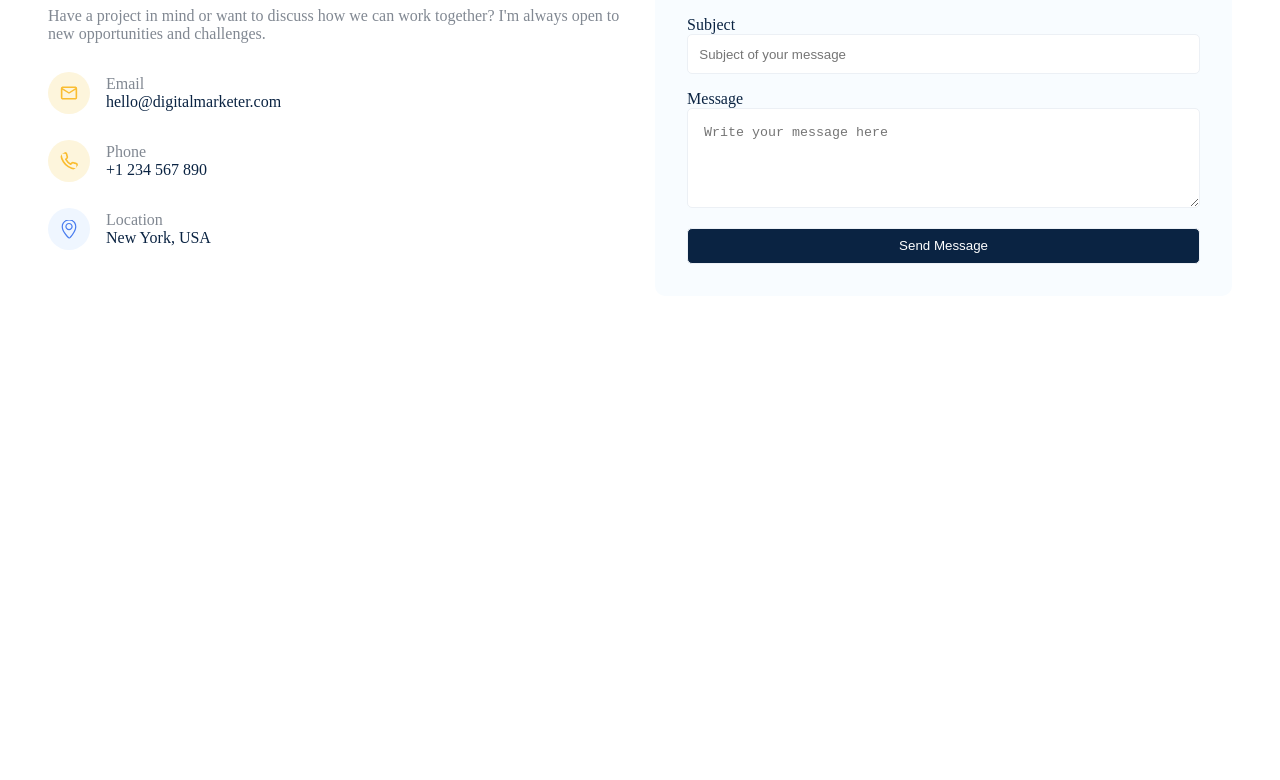
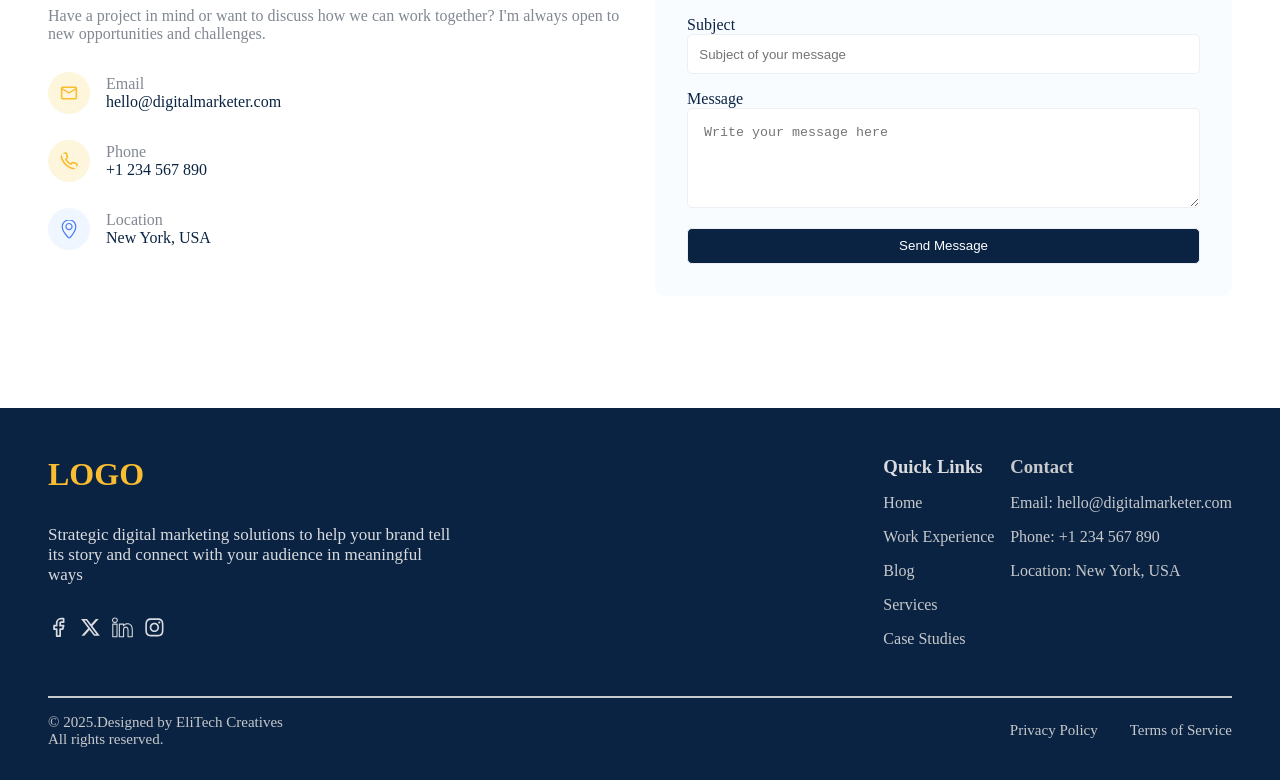
Before and after one commit to Despitejnr/Portfolio, a React (Vite) app: page / in a window 1280 px wide. Shown: the part 3444-4224 px from the top of the page. Before the commit the page ends 3852 px from the top, so only its background shows below. Built offline with nearby package versions, Linux system fonts and the light colour scheme.

Commit message:
finished up the footer component

```diff
--- a/src/Components/Footer/Footer.css
+++ b/src/Components/Footer/Footer.css
@@ -0,0 +1,69 @@
+.footer{
+    background-color:  #0A2342;
+    padding: 3rem 3rem 2rem 3rem;
+    color: #d9dbdf;
+}
+.footer-top{
+    display: flex;
+    justify-content: space-between;
+    margin-bottom: 3rem;
+}
+.footer-logo{
+    display: flex;
+    flex-direction: column;
+    gap: 2rem;
+}
+.footer-logo h1{
+    font-size: 2rem;
+    color: #FABD31;
+}
+.footer-logo p{
+    width: 50%;
+    font-size: 17px;
+
+}
+.footer-img .footer-icon{
+    margin-right: 0.7rem;
+    font-size: 1.3rem;
+    color: #d9dbdf;
+}
+.footer-links{
+    display: flex;
+    flex-direction: column;
+    gap: 1rem;
+
+}
+.footer-links ul{
+    display: flex;
+    flex-direction: column;
+    gap: 1rem;
+}
+.footer-links ul a{
+    color: #c7c9cc;
+    text-decoration: none;
+}
+.footer-links ul a:hover{
+    color: #FABD31;
+}
+.footer-contact{
+    display: flex;
+    flex-direction: column;
+    gap: 1rem;
+    color: #c7c9cc;
+}
+.footer-bottom{
+    margin-top: 1rem;
+    display: flex;
+    justify-content: space-between;
+    align-items: center;
+    color: #c7c9cc;
+    font-size: 15px;
+}
+.footer hr{
+    border: 0.5px solid #c7c9cc;
+}
+.footer-policy{
+    display: flex;
+    gap: 2rem;
+    align-items: center;
+}
--- a/src/Components/Footer/Footer.jsx
+++ b/src/Components/Footer/Footer.jsx
@@ -1,21 +1,50 @@
 import React from 'react'
 import './Footer.css'
+import { FiFacebook } from "react-icons/fi";
+import { FaXTwitter } from "react-icons/fa6";
+import { SlSocialLinkedin } from "react-icons/sl";
+import { FaInstagram } from "react-icons/fa";
+import { Link } from 'react-router-dom';
 
 const Footer = () => {
   return (
     <div className='footer'>
-       <div className='logo'>
-
+      <div className='footer-top'>
+       <div className='footer-logo'>
+           <h1>LOGO</h1>
+           <p>Strategic digital marketing solutions to help your brand tell its story and connect with your audience in meaningful ways</p>
+           <div className='footer-img'>
+               <FiFacebook className='footer-icon'/>
+               <FaXTwitter className='footer-icon'/>
+               <SlSocialLinkedin className='footer-icon'/>
+               <FaInstagram className='footer-icon'/>
+           </div>
        </div>
-       <div className='links'>
-
+       <div className='footer-links'>
+           <h3>Quick Links</h3>
+           <ul>
+             <Link>Home</Link>
+             <Link>Work Experience</Link>
+             <Link>Blog</Link>
+             <Link>Services</Link>
+             <Link>Case Studies</Link>
+           </ul>
        </div>
-       <div className='contact'>
-
+       <div className='footer-contact'>
+            <h3>Contact</h3>
+            <p>Email: hello@digitalmarketer.com</p>
+            <p>Phone: +1 234 567 890</p>
+            <p>Location: New York, USA</p>
+       </div>
        </div>
        <hr/>
-       <div>
+       <div className='footer-bottom'>
+           <p>© 2025.Designed by EliTech Creatives <br/>All rights reserved.</p>
+           <div className='footer-policy'>
+            <p>Privacy Policy</p>
+            <p>Terms of Service</p>
 
+           </div>
        </div>
     </div>
   )
--- a/src/Pages/Blog/Blog.jsx
+++ b/src/Pages/Blog/Blog.jsx
@@ -1,10 +1,12 @@
 import React from 'react'
 import Navbar from '../../Components/Navbar/Navbar'
+import Footer from '../../Components/Footer/Footer'
 
 const Blog = () => {
   return (
     <div>
        <Navbar />
+       <Footer/>
     </div>
   )
 }
--- a/src/Pages/CaseStudy/CaseStudy.jsx
+++ b/src/Pages/CaseStudy/CaseStudy.jsx
@@ -1,10 +1,12 @@
 import React from 'react'
 import Navbar from '../../Components/Navbar/Navbar'
+import Footer from '../../Components/Footer/Footer'
 
 const CaseStudy = () => {
   return (
     <div>
        <Navbar/>
+       <Footer/>
     </div>
   )
 }
--- a/src/Pages/Home/Home.jsx
+++ b/src/Pages/Home/Home.jsx
@@ -6,6 +6,7 @@ import Service from "../../Components/Services/Service";
 import Cstudy from "../../Components/Cstudy/Cstudy";
 import Navbar from "../../Components/Navbar/Navbar";
 import GetInTouch from "../../Components/GetInTouch/GetInTouch";
+import Footer from "../../Components/Footer/Footer";
 
 const Home = () => {
 
@@ -18,6 +19,7 @@ const Home = () => {
         <Service />
         <Cstudy />
         <GetInTouch/>
+        <Footer/>
     </div>
   );
 };
--- a/src/Pages/Work Experience/WorkExperience.jsx
+++ b/src/Pages/Work Experience/WorkExperience.jsx
@@ -1,10 +1,12 @@
 import React from 'react'
 import Navbar from '../../Components/Navbar/Navbar'
+import Footer from '../../Components/Footer/Footer'
 
 const WorkExperience = () => {
   return (
     <div>
        <Navbar/>
+       <Footer/>
     </div>
   )
 }
```
